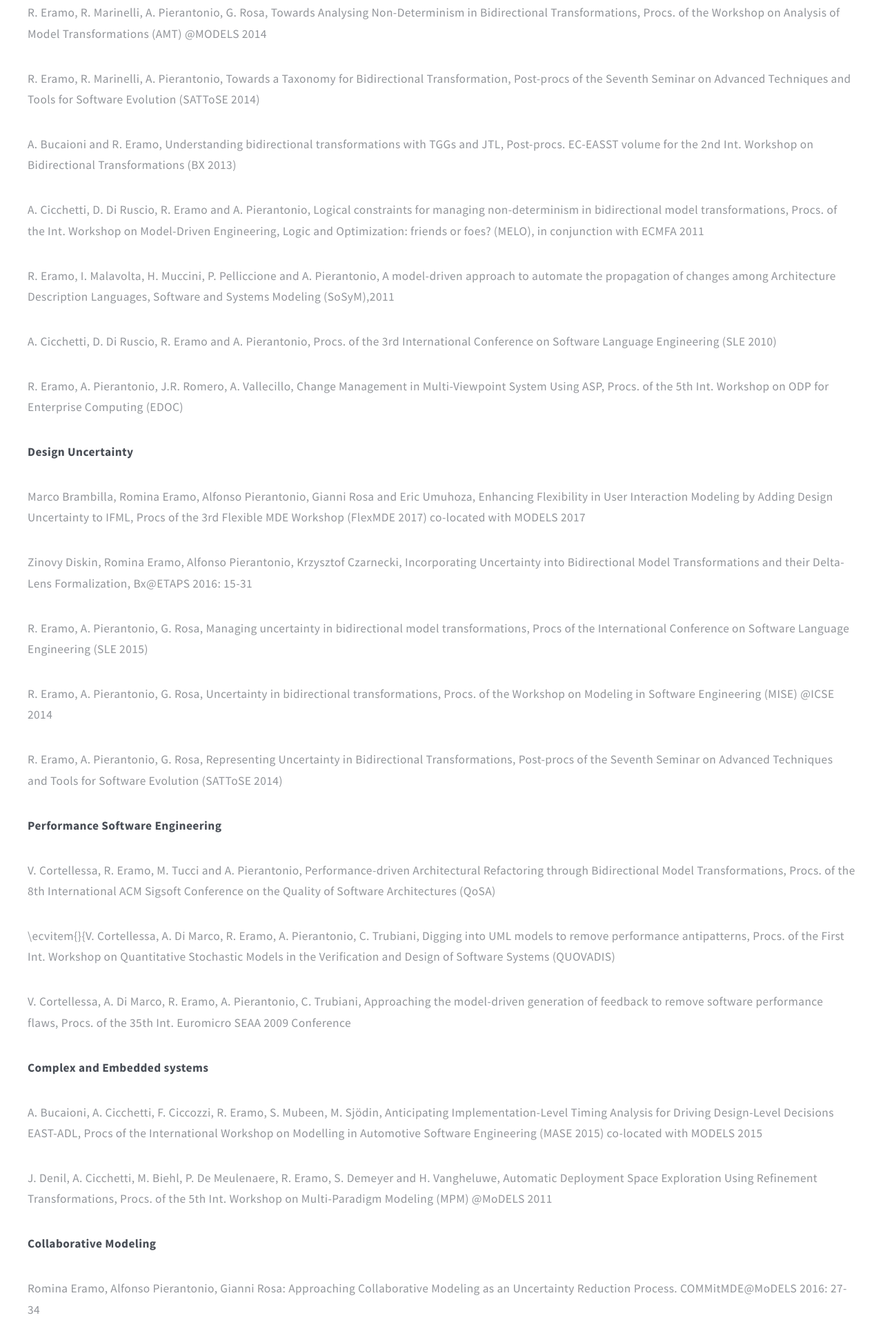
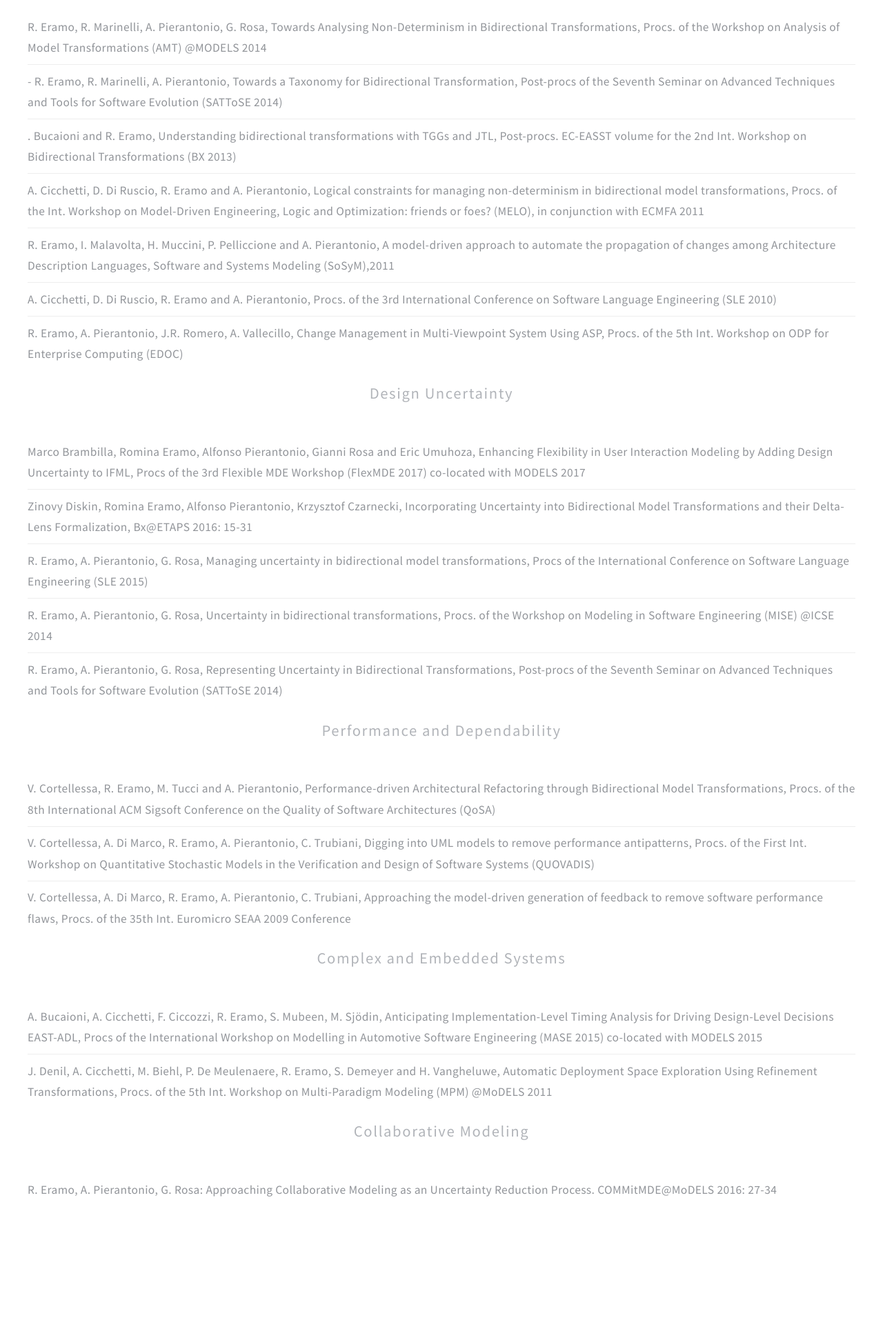
Before and after one commit to MDEGroup/JTL, a plain HTML site: page docs/publications.html in a window 1280 px wide. Shown: the part 599-2542 px from the top of the page at 69% size. Drawn offline with Linux system fonts and the light colour scheme.

Commit message:
no message

```diff
--- a/docs/css/style.css
+++ b/docs/css/style.css
@@ -777,6 +777,7 @@
 
 	#logo
 	{
+		margin-top: -50pt;
 	}
 
 		#logo h1
--- a/docs/publications.html
+++ b/docs/publications.html
@@ -20,6 +20,7 @@
 			<link rel="stylesheet" href="css/skel.css" />
 			<link rel="stylesheet" href="css/style.css" />
 			<link rel="stylesheet" href="css/style-desktop.css" />
+			<link href="https://fonts.googleapis.com/css?family=Source+Sans+Pro" rel="stylesheet">
 		</noscript>
 		<!--[if lte IE 8]><link rel="stylesheet" href="css/ie/v8.css" /><![endif]-->
 	</head>
@@ -30,11 +31,16 @@
 				<div id="header">
 
 					<!-- Logo -->
-						<div id="logo">
+						<div id="logo" style="margin-top: -50pt">
 							<a href="index.html">
 								<img src="images/jtl5.png" width="190" alt=""/>
 							</a>
-
+							<p><b>JTL</b> is an EMF-based tool that allows you
+							to create and manipulate system models,
+							</p>
+							<p style="margin-top: 0"> maintain consistency and synchronize software artifacts,
+							keep traceability during design.
+							</p>
 						</div>
 
 					<!-- Nav -->
@@ -64,51 +70,57 @@
 									morbi bibendum sed malesuada</h2>
 									<p>Tempus feugiat veroeros sed nullam dolore</p>
 								</header-->
+								<header class="style1">
+									<p>Bidirectional Model Transformations</p>
+								</header>
+								<ul class="style3">
+									<li>R. Eramo, R. Marinelli, A. Pierantonio, G. Rosa, Towards Analysing Non-Determinism in Bidirectional Transformations, Procs. of the Workshop on Analysis of Model Transformations (AMT) @MODELS 2014</li>
+									<li>- R. Eramo, R. Marinelli, A. Pierantonio, Towards a Taxonomy for Bidirectional Transformation, Post-procs of the Seventh Seminar on Advanced Techniques and Tools for Software Evolution (SATToSE 2014)</li>
+									<li>. Bucaioni and R. Eramo, Understanding bidirectional transformations with TGGs and JTL, Post-procs. EC-EASST volume for the 2nd Int. Workshop on Bidirectional Transformations (BX 2013)</li>
+									<li>A. Cicchetti, D. Di Ruscio, R. Eramo and A. Pierantonio, Logical constraints for managing non-determinism in bidirectional model transformations, Procs. of the  Int. Workshop on Model-Driven Engineering, Logic and Optimization: friends or foes? (MELO), in conjunction with ECMFA 2011</li>
+									<li>R. Eramo, I. Malavolta, H. Muccini, P. Pelliccione and A. Pierantonio, A model-driven approach to automate the propagation of changes among Architecture Description Languages, Software and Systems Modeling (SoSyM),2011</li>
+									<li>A. Cicchetti, D. Di Ruscio, R. Eramo and A. Pierantonio, Procs. of the 3rd International Conference on Software Language Engineering (SLE 2010) </li>
+									<li>R. Eramo, A. Pierantonio, J.R. Romero, A. Vallecillo, Change Management in Multi-Viewpoint System Using ASP, Procs. of the 5th Int. Workshop on ODP for Enterprise Computing (EDOC)</li>
+								</ul>
 
-								<p><b>Bidirectional Model Transformations</b></p>
+								<header class="style1">
+									<p>Design Uncertainty</p>
+								</header>
 
-								<p>R. Eramo, R. Marinelli, A. Pierantonio, G. Rosa, Towards Analysing Non-Determinism in Bidirectional Transformations, Procs. of the Workshop on Analysis of Model Transformations (AMT) @MODELS 2014</p>
-								<p>R. Eramo, R. Marinelli, A. Pierantonio, Towards a Taxonomy for Bidirectional Transformation, Post-procs of the Seventh Seminar on Advanced Techniques and Tools for Software Evolution (SATToSE 2014)</p>
-								<p>A. Bucaioni and R. Eramo, Understanding bidirectional transformations with TGGs and JTL, Post-procs. EC-EASST volume for the 2nd Int. Workshop on Bidirectional Transformations (BX 2013)</p>
-								<p>A. Cicchetti, D. Di Ruscio, R. Eramo and A. Pierantonio, Logical constraints for managing non-determinism in bidirectional model transformations, Procs. of the  Int. Workshop on Model-Driven Engineering, Logic and Optimization: friends or foes? (MELO), in conjunction with ECMFA 2011</p>
-								<p>R. Eramo, I. Malavolta, H. Muccini, P. Pelliccione and A. Pierantonio, A model-driven approach to automate the propagation of changes among Architecture Description Languages, Software and Systems Modeling (SoSyM),2011</p>
-								<p>A. Cicchetti, D. Di Ruscio, R. Eramo and A. Pierantonio, Procs. of the 3rd International Conference on Software Language Engineering (SLE 2010) </p>
+								<ul class="style3">
+									<li>Marco Brambilla, Romina Eramo, Alfonso Pierantonio, Gianni Rosa and Eric Umuhoza,
+									Enhancing Flexibility in User Interaction Modeling by Adding Design Uncertainty to IFML, Procs of the 3rd Flexible MDE Workshop (FlexMDE 2017) co-located with MODELS 2017</li>
+									<li>Zinovy Diskin, Romina Eramo, Alfonso Pierantonio, Krzysztof Czarnecki,
+									Incorporating Uncertainty into Bidirectional Model Transformations and their Delta-Lens Formalization, Bx@ETAPS 2016: 15-31</li>
+									<li>R. Eramo, A. Pierantonio, G. Rosa, Managing uncertainty in bidirectional model transformations, Procs of the International Conference on Software Language Engineering (SLE 2015)</li>
+									<li>R. Eramo, A. Pierantonio, G. Rosa, Uncertainty in bidirectional transformations, Procs. of the Workshop on Modeling in Software Engineering (MISE) @ICSE 2014</li>
+									<li>R. Eramo, A. Pierantonio, G. Rosa, Representing Uncertainty in Bidirectional Transformations, Post-procs of the Seventh Seminar on Advanced Techniques and Tools for Software Evolution (SATToSE 2014)</li>
+								</ul>
 
-								<p>R. Eramo, A. Pierantonio, J.R. Romero, A. Vallecillo, Change Management in Multi-Viewpoint System Using ASP, Procs. of the 5th Int. Workshop on ODP for Enterprise Computing (EDOC)</p>
+								<header class="style1">
+									<p>Performance and Dependability</p>
+								</header>
 
+								<ul class="style3">
+									<li>V. Cortellessa, R. Eramo, M. Tucci and A. Pierantonio, Performance-driven Architectural Refactoring through Bidirectional Model Transformations,  Procs. of the 8th International ACM Sigsoft Conference on the Quality of Software Architectures (QoSA)</li>
+									<li>V. Cortellessa, A. Di Marco, R. Eramo, A. Pierantonio, C. Trubiani, Digging into UML models to remove performance antipatterns, Procs. of the First Int. Workshop on Quantitative Stochastic Models in the Verification and Design of Software Systems (QUOVADIS)</li>
+									<li>V. Cortellessa, A. Di Marco, R. Eramo, A. Pierantonio, C. Trubiani, Approaching the model-driven generation of feedback to remove software performance flaws, Procs. of the 35th Int. Euromicro SEAA 2009 Conference</li>
+								</ul>
+								<header class="style1">
+									<p>Complex and Embedded Systems</p>
+								</header>
 
-								<p><b>Design Uncertainty</b></p>
+								<ul class="style3">
+									<li>A. Bucaioni, A. Cicchetti, F. Ciccozzi, R. Eramo, S. Mubeen, M. Sjödin, Anticipating Implementation-Level Timing Analysis for Driving Design-Level Decisions EAST-ADL, Procs of the International Workshop on Modelling in Automotive Software Engineering (MASE 2015) co-located with MODELS 2015</li>
+									<li>J. Denil, A. Cicchetti, M. Biehl, P. De Meulenaere, R. Eramo, S. Demeyer and H. Vangheluwe, Automatic Deployment Space Exploration Using Refinement Transformations,  Procs. of the 5th Int. Workshop on Multi-Paradigm Modeling (MPM) @MoDELS 2011</li>
+								</ul>
 
-								<p>Marco Brambilla, Romina Eramo, Alfonso Pierantonio, Gianni Rosa and Eric Umuhoza,
-								Enhancing Flexibility in User Interaction Modeling by Adding Design Uncertainty to IFML, Procs of the 3rd Flexible MDE Workshop (FlexMDE 2017) co-located with MODELS 2017</p>
-								<p>Zinovy Diskin, Romina Eramo, Alfonso Pierantonio, Krzysztof Czarnecki,
-								Incorporating Uncertainty into Bidirectional Model Transformations and their Delta-Lens Formalization, Bx@ETAPS 2016: 15-31</p>
-								<p>R. Eramo, A. Pierantonio, G. Rosa, Managing uncertainty in bidirectional model transformations, Procs of the International Conference on Software Language Engineering (SLE 2015)</p>
-								<p>R. Eramo, A. Pierantonio, G. Rosa, Uncertainty in bidirectional transformations, Procs. of the Workshop on Modeling in Software Engineering (MISE) @ICSE 2014</p>
-								<p>R. Eramo, A. Pierantonio, G. Rosa, Representing Uncertainty in Bidirectional Transformations, Post-procs of the Seventh Seminar on Advanced Techniques and Tools for Software Evolution (SATToSE 2014)</p>
-
-
-
-								<p><b>Performance Software Engineering</b></p>
-
-								<p>V. Cortellessa, R. Eramo, M. Tucci and A. Pierantonio, Performance-driven Architectural Refactoring through Bidirectional Model Transformations,  Procs. of the 8th International ACM Sigsoft Conference on the Quality of Software Architectures (QoSA)</p>
-								<p>\ecvitem{}{V. Cortellessa, A. Di Marco, R. Eramo, A. Pierantonio, C. Trubiani, Digging into UML models to remove performance antipatterns, Procs. of the First Int. Workshop on Quantitative Stochastic Models in the Verification and Design of Software Systems (QUOVADIS)</p>
-								<p>V. Cortellessa, A. Di Marco, R. Eramo, A. Pierantonio, C. Trubiani, Approaching the model-driven generation of feedback to remove software performance flaws, Procs. of the 35th Int. Euromicro SEAA 2009 Conference</p>
-
-
-								<p><b>Complex and Embedded systems</b></p>
-
-								<p>A. Bucaioni, A. Cicchetti, F. Ciccozzi, R. Eramo, S. Mubeen, M. Sjödin, Anticipating Implementation-Level Timing Analysis for Driving Design-Level Decisions EAST-ADL, Procs of the International Workshop on Modelling in Automotive Software Engineering (MASE 2015) co-located with MODELS 2015</p>
-								<p>J. Denil, A. Cicchetti, M. Biehl, P. De Meulenaere, R. Eramo, S. Demeyer and H. Vangheluwe, Automatic Deployment Space Exploration Using Refinement Transformations,  Procs. of the 5th Int. Workshop on Multi-Paradigm Modeling (MPM) @MoDELS 2011</p>
-
-
-								<p><b>Collaborative Modeling</b></p>
-
-								<p>Romina Eramo, Alfonso Pierantonio, Gianni Rosa: Approaching Collaborative Modeling as an Uncertainty Reduction Process. COMMitMDE@MoDELS 2016: 27-34</p>
-
-
-
-
+								<header class="style1">
+									<p>Collaborative Modeling</p>
+								</header>
+								<ul class="style3">
+									<li>R. Eramo, A. Pierantonio, G. Rosa: Approaching Collaborative Modeling as an Uncertainty Reduction Process. COMMitMDE@MoDELS 2016: 27-34</li>
+								</ul>
 							</article>
 
 						</div>
```
Also changed, not shown: docs/application1.html (+8 -2 lines), docs/application2.html (+8 -2 lines), docs/application3.html (+8 -2 lines), docs/details.html (+9 -3 lines), docs/development.html (+25 -35 lines), docs/index.html (+3 -5 lines).
